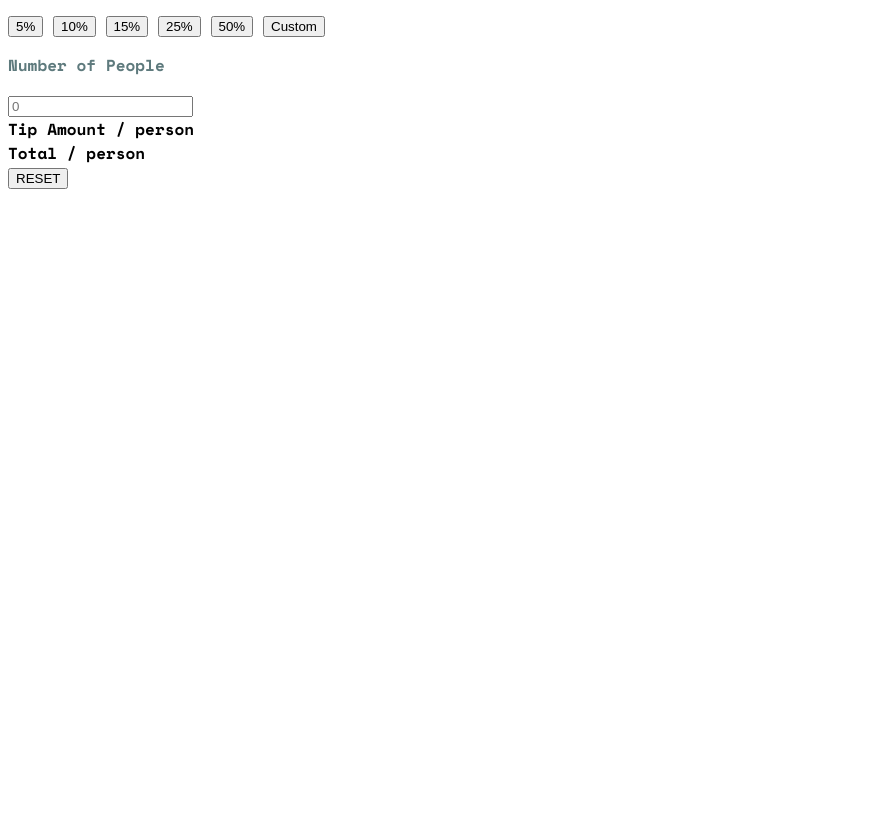
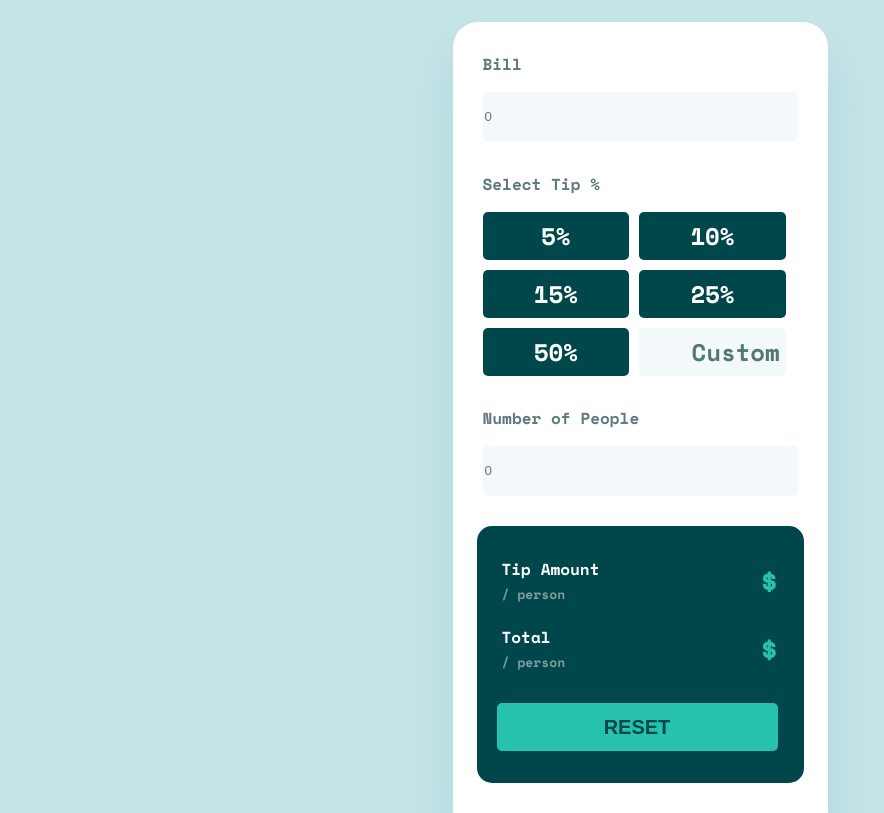
Before and after one commit to gionare/tip-calculator-app, a plain HTML site: page index.html in a window 1280 px wide. Shown: the part 123-936 px from the top of the page, without its empty margins (0-884 px from the left). Before the commit the page ends 800 px from the top, so only its background shows below. Drawn offline with nearby package versions, Linux system fonts and the light colour scheme; a web font is replaced by a local one.

Commit message:
adiing new styles

```diff
--- a/index.html
+++ b/index.html
@@ -14,7 +14,7 @@
 
     <title>Giorgi Nareklishvili | Tip calculator app</title>
 
-    <link rel="stylesheet" href="style.css">
+    <link rel="stylesheet" href="style.css" />
 
     <!-- Feel free to remove these styles or customise in your own stylesheet 👍 -->
     <style>
@@ -28,8 +28,9 @@
     </style>
   </head>
   <body>
+    <img src="images/logo.svg" alt="" class="header">
     <card>
-      <container class="input-container">
+      <div class="input-container">
         <section class="input">
           <h3>Bill</h3>
           <input type="number" class="bill" placeholder="0" />
@@ -38,12 +39,12 @@
         <section class="select-tip">
           <h3>Select Tip %</h3>
           <div class="select-btn">
-            <button>5%</button>
-            <button>10%</button>
-            <button>15%</button>
-            <button>25%</button>
-            <button>50%</button>
-            <button>Custom</button>
+            <button><p>5%</p></button>
+            <button><p>10%</p></button>
+            <button><p>15%</p></button>
+            <button><p>25%</p></button>
+            <button><p>50%</p></button>
+            <button id="Custom"><p>Custom</p></button>
           </div>
         </section>
 
@@ -51,23 +52,23 @@
           <h3>Number of People</h3>
           <input type="number" class="people" placeholder="0" />
         </section>
-      </container>
+      </div>
 
-      <container class="result-container">
+      <div class="result-container">
         <section class="tip-amount">
-          <div class="info">Tip Amount / person</div>
-          <div class="result" id="tip" aria-placeholder="$0.00"></div>
+          <div class="info">Tip Amount <br> <span>/ person </span></div>
+          <div class="result" id="tip" aria-placeholder="$0.00">$</div>
         </section>
 
         <section class="total-amount">
-          <div class="info">Total / person</div>
-          <div class="result" id="total" aria-placeholder="$0.00"></div>
+          <div class="info">Total <br> <span> / person </span> </div>
+          <div class="result" id="total" aria-placeholder="$0.00">$</div>
         </section>
 
         <section class="reset-section">
           <button class="reset">RESET</button>
         </section>
-      </container>
+      </div>
     </card>
   </body>
 </html>
--- a/style.css
+++ b/style.css
@@ -1,17 +1,198 @@
-@import url('https://fonts.googleapis.com/css2?family=Barlow+Semi+Condensed:ital,wght@0,500;1,600&family=Barlow:ital,wght@0,300;0,500;0,700;0,900;1,500;1,900&family=Chivo&family=Hanken+Grotesk:ital,wght@0,500;0,700;0,800;1,500;1,700;1,800&family=Kumbh+Sans:wght@400;700&family=Plus+Jakarta+Sans:ital,wght@0,400;0,600;0,700;0,800;1,400;1,600;1,700;1,800&family=Poppins:wght@200;400;600&family=Red+Hat+Display:wght@300;500;700;900&family=Space+Mono:wght@700&display=swap');
+@import url("https://fonts.googleapis.com/css2?family=Barlow+Semi+Condensed:ital,wght@0,500;1,600&family=Barlow:ital,wght@0,300;0,500;0,700;0,900;1,500;1,900&family=Chivo&family=Hanken+Grotesk:ital,wght@0,500;0,700;0,800;1,500;1,700;1,800&family=Kumbh+Sans:wght@400;700&family=Plus+Jakarta+Sans:ital,wght@0,400;0,600;0,700;0,800;1,400;1,600;1,700;1,800&family=Poppins:wght@200;400;600&family=Red+Hat+Display:wght@300;500;700;900&family=Space+Mono:wght@700&display=swap");
 
 body {
   font-family: Space Mono;
   font-style: normal;
   font-weight: 700;
   line-height: normal;
+
+  display: flex;
+  width: 375px;
+  padding-top: 50px;
+  flex-direction: column;
+  justify-content: flex-end;
+  align-items: center;
+  gap: 40.864px;
+  background: #c5e4e7;
+
+  margin: auto;
 }
 
 h3 {
-color: #5E7A7D;
+  color: #5e7a7d;
   font-family: Space Mono;
   font-size: 16px;
   font-style: normal;
   font-weight: 700;
   line-height: normal;
 }
+card {
+  width: 375px;
+  border-radius: 25px 25px 0px 0px;
+  background: #fff;
+  box-shadow: 0px 32px 43px 0px rgba(79, 166, 175, 0.2);
+  /* border: solid; */
+  display: flex;
+  justify-content: space-around;
+  flex-direction: column;
+  align-items: center;
+  gap: 30px;
+  margin: auto;
+}
+.bill {
+  width: 311px;
+  height: 48px;
+  flex-shrink: 0;
+  border-radius: 5px;
+  background: #f3f9fa;
+  border: none;
+}
+/*  ____________  section class="select-tip" _____________ */
+.select-tip {
+  margin-top: 30px;
+}
+.select-btn {
+  /* border: solid; */
+  width: 311px;
+  display: flex;
+  flex-wrap: wrap;
+  gap: 10px;
+}
+.select-btn button {
+  width: 146.631px;
+  height: 48px;
+  flex-shrink: 0;
+  border-radius: 5px;
+  background: #00474b;
+  border: none;
+}
+.select-btn p {
+  color: #fff;
+  text-align: center;
+  font-family: Space Mono;
+  font-size: 24px;
+  font-style: normal;
+  font-weight: 700;
+  line-height: normal;
+  margin: auto;
+}
+#Custom {
+  border-radius: 5px;
+  background: #f3f9fa;
+}
+#Custom p {
+  color: #547878;
+  text-align: right;
+  font-family: Space Mono;
+  font-size: 24px;
+  font-style: normal;
+  font-weight: 700;
+  line-height: normal;
+}
+
+.input {
+  margin-top: 30px;
+}
+.people {
+  width: 311px;
+  height: 48px;
+  flex-shrink: 0;
+  border-radius: 5px;
+  background: #f3f9fa;
+  border: none;
+}
+
+/*     <div class="result-container"> */
+.result-container {
+  /* border: solid; */
+  width: 327px;
+  height: 257px;
+  flex-shrink: 0;
+  border-radius: 15px;
+  background-color: #00474b;
+
+  display: flex;
+  flex-direction: column;
+  justify-content: center;
+  /* align-items: center; */
+  margin-bottom: 30px;
+  gap: 20px;
+}
+.tip-amount {
+  display: flex;
+  justify-content: space-between;
+  margin: 0 25px 0 25px;
+}
+.info {
+  white-space: pre-line;
+  color: #fff;
+  font-family: Space Mono;
+  font-size: 16px;
+  font-style: normal;
+  font-weight: 700;
+  line-height: normal;
+}
+.info span {
+  color: #7f9d9f;
+  font-family: Space Mono;
+  font-size: 13px;
+  font-style: normal;
+  font-weight: 700;
+  line-height: normal;
+}
+.total-amount {
+  display: flex;
+  justify-content: space-between;
+  margin: 0 25px 0 25px;
+}
+.result {
+  color: #26c2ae;
+  text-align: right;
+  font-family: Space Mono;
+  font-size: 32px;
+  font-style: normal;
+  font-weight: 700;
+  line-height: normal;
+  letter-spacing: -0.667px;
+}
+.reset {
+  border: none;
+  width: 281px;
+  height: 48px;
+  flex-shrink: 0;
+  border-radius: 5px;
+  background: #26c2ae;
+  margin-top: 10px;
+  margin-left: 20px;
+}
+.reset-section .reset {
+  color: #00474b;
+  font-size: 20px;
+  font-style: normal;
+  font-weight: 700;
+  line-height: normal;
+}
+
+@media (min-width: 1440px) {
+  card {
+    width: 920px;
+    height: 481px;
+    flex-shrink: 0;
+
+    flex-direction: row;
+    gap: 0px;
+  }
+  .input-container {
+    width: 379px;
+flex-shrink: 0;
+}
+.bill {
+
+}
+
+  .result-container {
+    width: 413px;
+    height: 417px;
+    flex-shrink: 0;
+  }
+}
```
Lines whose indentation alone changed are shown as unchanged.
